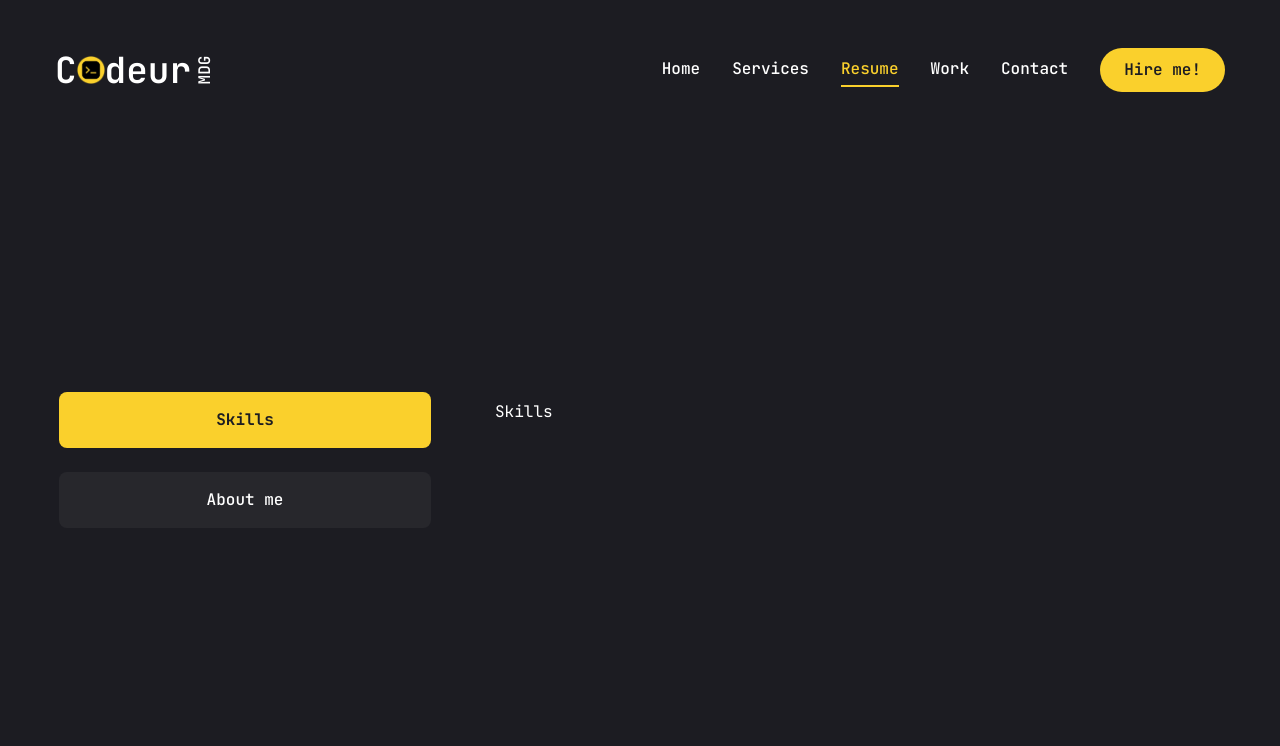
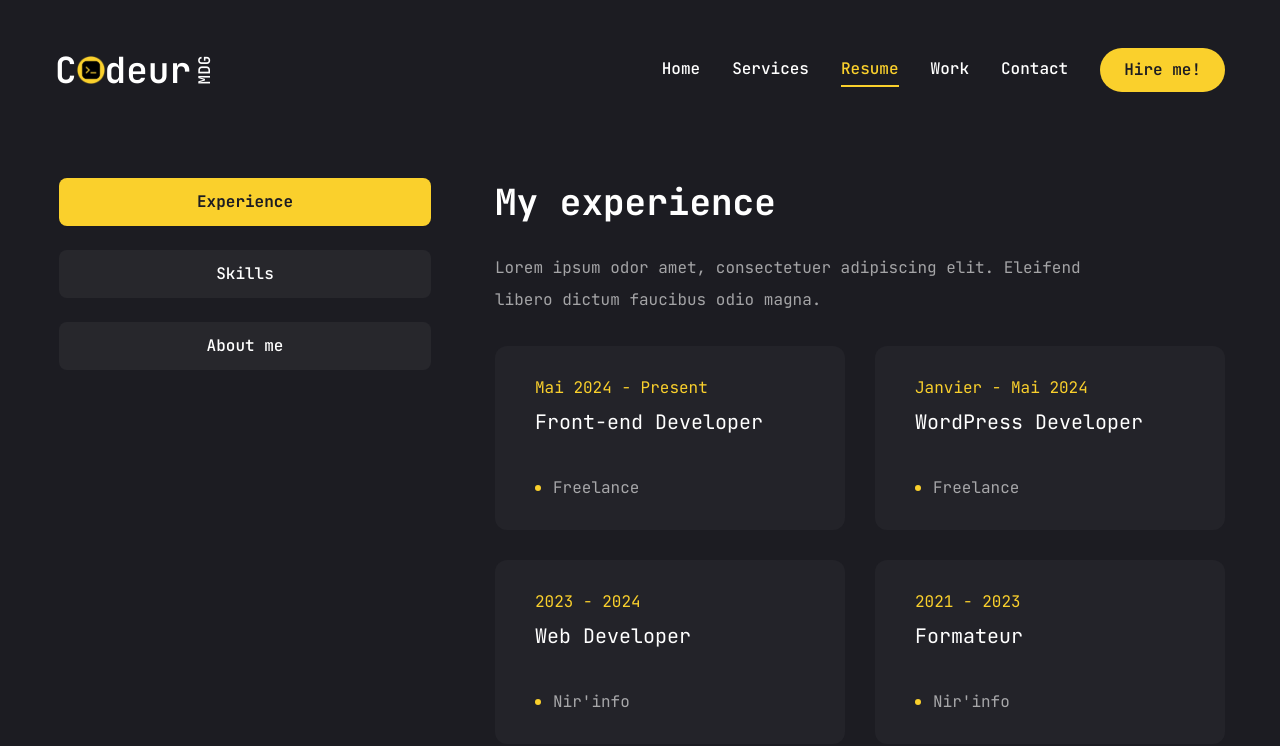
Before and after one commit to codeurMDG/codeur-portfolio, a Next.js app: page /resume in a window 1280 px wide. Shown: the top 746 px of the page. Built offline with nearby package versions, Linux system fonts and the light colour scheme.

Commit message:
Feat: add experience components in resume page

```diff
--- a/app/resume/page.jsx
+++ b/app/resume/page.jsx
@@ -8,6 +8,7 @@
 // Components
 import about from "@/components/path/about"
 import skills from "@/components/path/skills"
+import experiences from "@/components/path/experiences"
 
 
 const Resume = () => {
@@ -25,19 +26,50 @@
 		className="min-h-[80vh] flex items-center justify-center py-12 xl:py-0"
 		>
 			<div className="container mx-auto">
-				<Tabs defaultValue="skills" className="flex flex-col xl:flex-row gap-[60px]">
+				<Tabs defaultValue="experiences" className="flex flex-col xl:flex-row gap-[60px]">
 					<TabsList className="flex flex-col w-full max-w-[380px] mx-auto xl:mx-0 gap-6">
+						<TabsTrigger value="experiences">Experience</TabsTrigger>
 						<TabsTrigger value="skills">Skills</TabsTrigger>
 						<TabsTrigger value="about">About me</TabsTrigger>
 					</TabsList>
 
 					{/* Content */}
-					<div className="min-h-[70vh w-full]">
+					<div className="min-h-[70vh] w-full">
+						{/* Experience */}
+						<TabsContent value="experiences" className="w-full">
+							<div className="flex flex-col gap-[30px] text-center xl:text-left">
+								<h3 className="text-4xl font-bold">{ experiences.title }</h3>
+								<p className="max-w-[600px] text-white/60 mx-auto xl:mx-0">{ experiences.description }</p>
+								<ScrollArea className="h-[400px]">
+									<ul className="grid grid-cols-1 lg:grid-cols-2 gap-[30px]">
+										{experiences.items.map((item, index)=> {
+											return (
+												<li key={index} className="bg-[#232329] h-[184px] py-6 px-10 rounded-xl flex flex-col items-center justify-center lg:items-start gap-1">
+													<span className="text-accent">{item.duration}</span>
+													<h3 className="text-xl max-w-[260px] min-h-[60px] text-center lg:text-left">{item.position}</h3>
+													<div className="flex items-center gap-3">
+														{/* dot */}
+														<span className="w-[6px] h-[6px] rounded-full bg-accent"></span>
+														<p className="text-white/60">{item.company}</p>
+													</div>
+												</li>
+											)
+										})}
+									</ul>
+								</ScrollArea>
+							</div>
+						</TabsContent>
+
 						{/* Skills */}
-						<TabsContent value="skills" className="w-full">Skills</TabsContent>
+						<TabsContent value="skills" className="w-full">
+							<div className="flex flex-col gap-[30px] text-center xl:text-left">
+								<h3 className="text-4xl font-bold">{ skills.title }</h3>
+								<p className="max-w-[600px] text-white/60 mx-auto xl:mx-0">{ skills.description }</p>
+							</div>
+						</TabsContent>
 
 						{/* About */}
-						{/* <TabsContent value="about" className="about">About</TabsContent> */}
+						<TabsContent value="about" className="w-full">About</TabsContent>
 					</div>
 				</Tabs>
 			</div>
--- a/components/path/experience.jsx
+++ /dev/null
@@ -1,31 +0,0 @@
-
-const experience = {
-    icon: "",
-    title: "My experience",
-    description: "Lorem ipsum odor amet, consectetuer adipiscing elit. Eleifend libero dictum faucibus odio magna. Dictumst at lobortis, pellentesque nisi sem ante blandit maecenas nulla. Rutrum dictumst hac morbi, eros laoreet in suscipit aliquam. Integer tortor quam nibh sem mus porttitor laoreet. Orci dictum ut inceptos tortor eu ligula ornare. Praesent mi porta natoque, dolor leo nisi scelerisque netus. Sagittis leo nisi arcu interdum potenti semper senectus odio. Aptent placerat quis maecenas curabitur senectus vehicula? Curae vivamus vulputate habitasse cubilia vitae erat.",
-    items: [
-        {
-            company: "Freelance",
-            position: "Front-end Developer",
-            duration: "Mai 2024 - Present"
-        },
-        {
-            company: "Freelance",
-            position: "WordPress Developer",
-            duration: "Janvier - Mai 2024"
-        },
-        {
-            company: "Nir'info",
-            position: "Web Developer",
-            duration: "2023 - 2024"
-        },
-
-        {
-            company: "Nir'info",
-            position: "Formateur",
-            duration: "2021 - 2023"
-        },
-    ]
-}
-
-export default experience
--- /dev/null
+++ b/components/path/experiences.jsx
@@ -0,0 +1,31 @@
+
+const experiences = {
+    icon: "",
+    title: "My experience",
+    description: "Lorem ipsum odor amet, consectetuer adipiscing elit. Eleifend libero dictum faucibus odio magna.",
+    items: [
+        {
+            company: "Freelance",
+            position: "Front-end Developer",
+            duration: "Mai 2024 - Present"
+        },
+        {
+            company: "Freelance",
+            position: "WordPress Developer",
+            duration: "Janvier - Mai 2024"
+        },
+        {
+            company: "Nir'info",
+            position: "Web Developer",
+            duration: "2023 - 2024"
+        },
+
+        {
+            company: "Nir'info",
+            position: "Formateur",
+            duration: "2021 - 2023"
+        },
+    ]
+}
+
+export default experiences
--- a/components/ui/scroll-area.jsx
+++ b/components/ui/scroll-area.jsx
@@ -32,7 +32,7 @@
       className
     )}
     {...props}>
-    <ScrollAreaPrimitive.ScrollAreaThumb className="relative flex-1 rounded-full bg-slate-200 dark:bg-slate-800" />
+    <ScrollAreaPrimitive.ScrollAreaThumb className="relative flex-1 rounded-full bg-accent dark:bg-slate-800" />
   </ScrollAreaPrimitive.ScrollAreaScrollbar>
 ))
 ScrollBar.displayName = ScrollAreaPrimitive.ScrollAreaScrollbar.displayName
--- a/components/ui/tabs.jsx
+++ b/components/ui/tabs.jsx
@@ -22,7 +22,7 @@
   <TabsPrimitive.Trigger
     ref={ref}
     className={cn(
-      "inline-flex items-center justify-center w-full bg-[#27272c] whitespace-nowrap text-white rounded-lg p-3 text-balance font-medium ring-offset-white transition-all disabled:pointer-events-none disabled:opacity-50 data-[state=active]:bg-accent data-[state=active]:text-primary data-[state=active]:font-bold data-[state=active]:shadow-sm",
+      "inline-flex items-center justify-center w-full bg-[#27272c] whitespace-nowrap text-white rounded-lg p-3 text-base font-medium ring-offset-white transition-all disabled:pointer-events-none disabled:opacity-50 data-[state=active]:bg-accent data-[state=active]:text-primary data-[state=active]:font-bold data-[state=active]:shadow-sm",
       className
     )}
     {...props} />
@@ -33,7 +33,7 @@
   <TabsPrimitive.Content
     ref={ref}
     className={cn(
-      "mt-2 ring-offset-white focus-visible:outline-none focus-visible:ring-2 focus-visible:ring-slate-950 focus-visible:ring-offset-2 dark:ring-offset-slate-950 dark:focus-visible:ring-slate-300",
+      "min-h-[480px] mt-2 ring-offset-white focus-visible:outline-none focus-visible:ring-2 focus-visible:ring-slate-950 focus-visible:ring-offset-2 dark:ring-offset-slate-950 dark:focus-visible:ring-slate-300",
       className
     )}
     {...props} />
```
